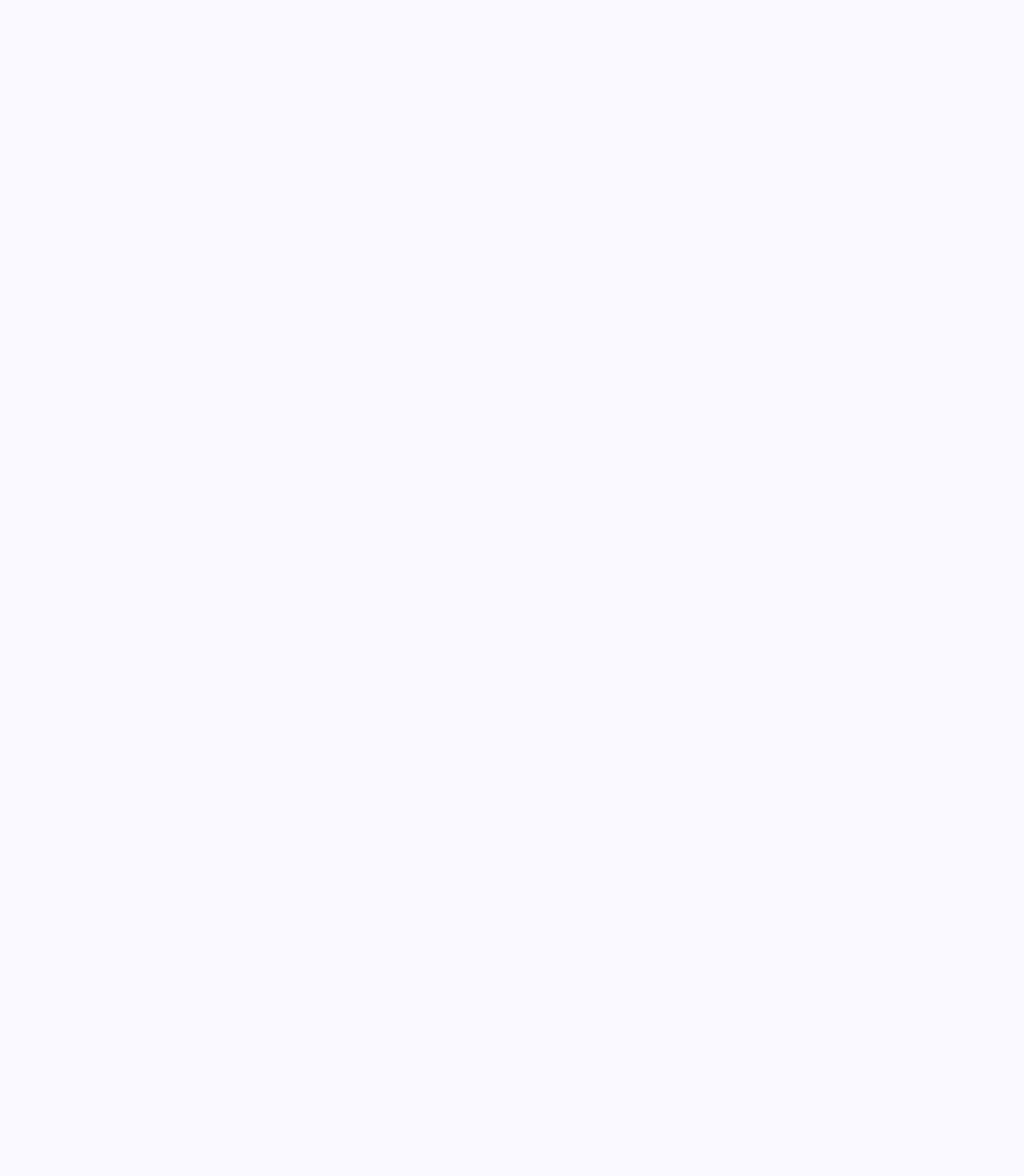
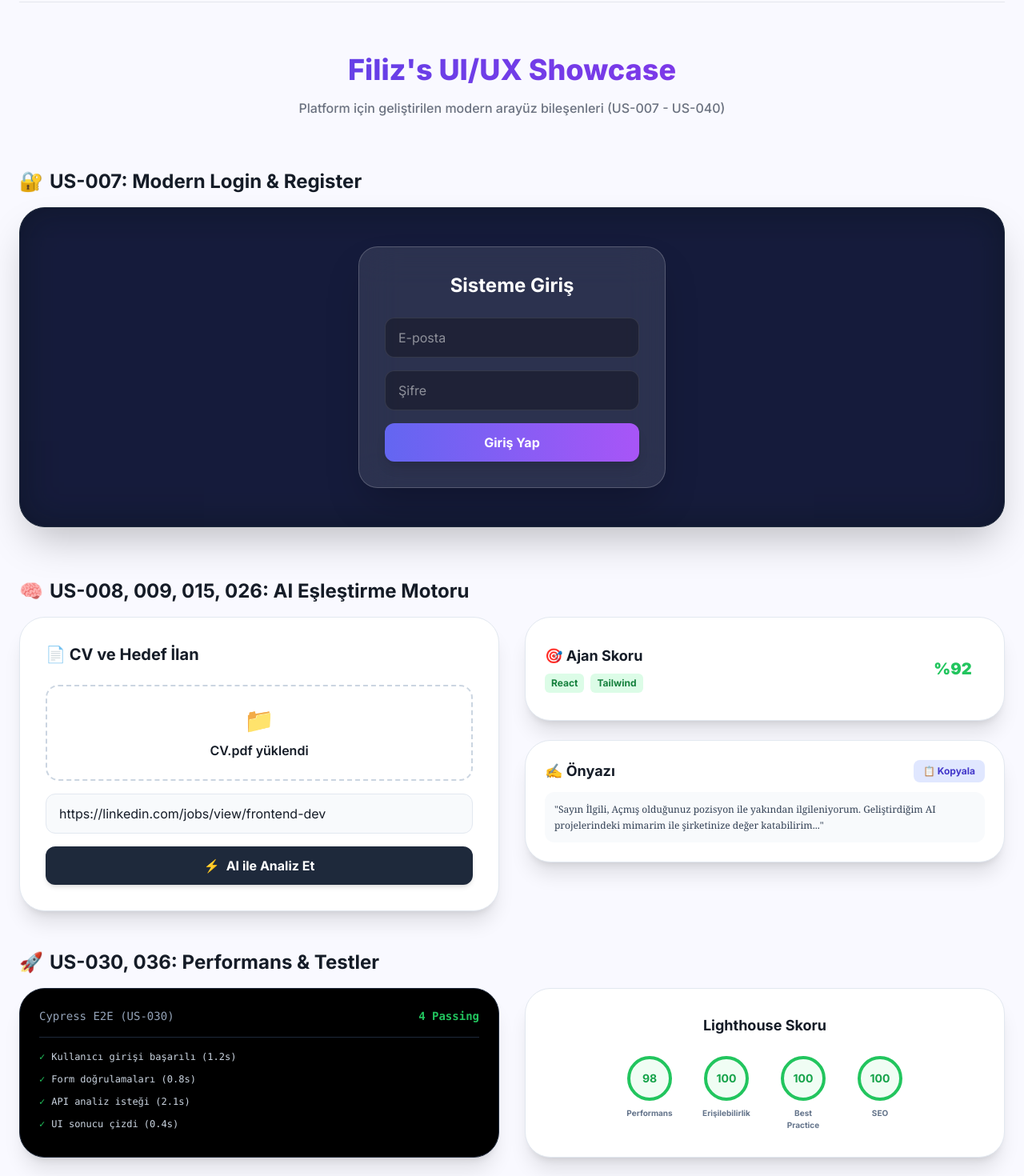
Before and after one commit to Rum-eysa/YZTA-bootcamp-Team-44, a Next.js app in the folder apps/web/: page / in a window 1280 px wide. Shown: the part 720-2190 px from the top of the page at 80% size. Before the commit the page ends 800 px from the top, so only its background shows below. Built offline with nearby package versions, Linux system fonts and the light colour scheme; no server answers.

Commit message:
Filiz: 12 User Story arayüz bileşenleri ve form tasarımları entegre edildi

```diff
--- a/apps/web/app/page.tsx
+++ b/apps/web/app/page.tsx
@@ -1,6 +1,11 @@
 import Link from "next/link";
 import { AppHeader } from "@/components/layout/AppHeader";
 import { AuthAwareLink } from "@/components/common/AuthAwareLink";
+
+// --- FİLİZ'İN BİLEŞENLERİ EKLENDİ ---
+import LoginComponent from "@/components/LoginComponent";
+import AiMatchComponent from "@/components/AiMatchComponent";
+import TechSpecsComponent from "@/components/TechSpecsComponent";
 
 export default function Home() {
   return (
@@ -8,6 +13,7 @@ export default function Home() {
       <AppHeader />
 
       <main className="max-w-container-max mx-auto px-margin-mobile md:px-lg py-16">
+        {/* TAKIMIN ORİJİNAL KODLARI BAŞLANGICI */}
         <div className="text-center max-w-3xl mx-auto">
           <h1 className="text-headline-lg md:text-[48px] md:leading-[56px] font-bold text-on-surface">
             Yapay Zeka Destekli Kariyer Platformu
@@ -33,10 +39,7 @@ export default function Home() {
               Ad, e-posta, bio, beceriler ve ton tercihinizi kaydedin. AI ajanları profilinizi
               hafızada tutar.
             </p>
-            <AuthAwareLink
-              href="/profile"
-              className="inline-block mt-4 text-primary text-body-sm font-semibold hover:underline"
-            >
+            <AuthAwareLink href="/profile" className="inline-block mt-4 text-primary text-body-sm font-semibold hover:underline">
               Profile git →
             </AuthAwareLink>
           </div>
@@ -46,10 +49,7 @@ export default function Home() {
             <p className="text-body-sm text-on-surface-variant">
               Şirket ve pozisyon bilgilerini girin, ilan metnini ekleyin ve AI analizini başlatın.
             </p>
-            <AuthAwareLink
-              href="/apply"
-              className="inline-block mt-4 text-primary text-body-sm font-semibold hover:underline"
-            >
+            <AuthAwareLink href="/apply" className="inline-block mt-4 text-primary text-body-sm font-semibold hover:underline">
               İlan ekle →
             </AuthAwareLink>
           </div>
@@ -59,14 +59,30 @@ export default function Home() {
             <p className="text-body-sm text-on-surface-variant">
               JWT tabanlı kimlik doğrulama ve modern güvenlik önlemleri ile verileriniz güvende.
             </p>
-            <Link
-              href="/register"
-              className="inline-block mt-4 text-primary text-body-sm font-semibold hover:underline"
-            >
+            <Link href="/register" className="inline-block mt-4 text-primary text-body-sm font-semibold hover:underline">
               Kayıt ol →
             </Link>
           </div>
         </div>
+        {/* TAKIMIN ORİJİNAL KODLARI BİTİŞİ */}
+
+        {/* --- FİLİZ'İN TASARIM VİTRİNİ BAŞLANGICI --- */}
+        <div className="mt-32 pt-16 border-t border-gray-300/50">
+          <div className="text-center mb-16">
+            <h2 className="text-4xl font-extrabold bg-clip-text text-transparent bg-gradient-to-r from-indigo-600 to-purple-600 mb-4">
+              Filiz's UI/UX Showcase
+            </h2>
+            <p className="text-gray-500 font-medium">Platform için geliştirilen modern arayüz bileşenleri (US-007 - US-040)</p>
+          </div>
+
+          <div className="space-y-12">
+            <LoginComponent />
+            <AiMatchComponent isDark={false} />
+            <TechSpecsComponent isDark={false} />
+          </div>
+        </div>
+        {/* --- FİLİZ'İN TASARIM VİTRİNİ BİTİŞİ --- */}
+
       </main>
     </div>
   );
--- /dev/null
+++ b/apps/web/components/AiMatchComponent.jsx
@@ -0,0 +1,59 @@
+import React, { useState } from "react";
+
+export default function AiMatchComponent({ isDark }) {
+  const [copied, setCopied] = useState(false);
+  const matchScore = 92;
+
+  const handleCopy = () => {
+    setCopied(true);
+    setTimeout(() => setCopied(false), 2000);
+  };
+
+  return (
+    <section className="mb-16">
+      <h2 className="text-2xl font-bold mb-4 flex items-center gap-2"><span>🧠</span> US-008, 009, 015, 026: AI Eşleştirme Motoru</h2>
+      <div className="grid grid-cols-1 lg:grid-cols-2 gap-8">
+        <div className={`p-8 rounded-[2rem] shadow-xl border ${isDark ? 'bg-slate-800 border-slate-700' : 'bg-white border-slate-200'}`}>
+          <h3 className="text-xl font-bold mb-6">📄 CV ve Hedef İlan</h3>
+          <div className="space-y-4">
+            <div className={`border-2 border-dashed rounded-2xl p-6 text-center ${isDark ? 'border-slate-600' : 'border-slate-300'}`}>
+              <div className="text-3xl mb-2">📁</div>
+              <p className="font-semibold">CV.pdf yüklendi</p>
+            </div>
+            <input type="text" defaultValue="https://linkedin.com/jobs/view/frontend-dev" className={`w-full border rounded-xl px-4 py-3 outline-none ${isDark ? 'bg-slate-900 border-slate-700 text-white' : 'bg-slate-50 border-slate-200'}`} />
+            <button className="w-full bg-slate-800 text-white font-bold py-3 rounded-xl shadow-md hover:bg-black transition flex justify-center items-center gap-2">
+              <span>⚡</span> AI ile Analiz Et
+            </button>
+          </div>
+        </div>
+
+        <div className="space-y-6">
+          <div className={`p-6 rounded-[2rem] shadow-xl border flex items-center justify-between ${isDark ? 'bg-slate-800 border-slate-700' : 'bg-white border-slate-200'}`}>
+            <div>
+              <h3 className="text-lg font-bold">🎯 Ajan Skoru</h3>
+              <div className="mt-2 flex gap-2">
+                <span className="bg-green-100 text-green-700 text-xs px-2 py-1 rounded-md font-bold">React</span>
+                <span className="bg-green-100 text-green-700 text-xs px-2 py-1 rounded-md font-bold">Tailwind</span>
+              </div>
+            </div>
+            <div className="relative w-20 h-20 flex items-center justify-center">
+              <span className="absolute text-xl font-black text-green-500">%{matchScore}</span>
+            </div>
+          </div>
+
+          <div className={`p-6 rounded-[2rem] shadow-xl border ${isDark ? 'bg-slate-800 border-slate-700' : 'bg-white border-slate-200'}`}>
+            <div className="flex justify-between items-center mb-3">
+              <h3 className="text-lg font-bold">✍️ Önyazı</h3>
+              <button onClick={handleCopy} className={`px-3 py-1.5 rounded-lg text-xs font-bold transition-colors ${copied ? 'bg-green-500 text-white' : 'bg-indigo-100 text-indigo-700'}`}>
+                {copied ? '✅ Kopyalandı' : '📋 Kopyala'}
+              </button>
+            </div>
+            <div className={`p-3 rounded-xl text-xs leading-relaxed font-serif ${isDark ? 'bg-slate-900 text-slate-300' : 'bg-slate-50 text-slate-700'}`}>
+              "Sayın İlgili, Açmış olduğunuz pozisyon ile yakından ilgileniyorum. Geliştirdiğim AI projelerindeki mimarim ile şirketinize değer katabilirim..."
+            </div>
+          </div>
+        </div>
+      </div>
+    </section>
+  );
+}
--- /dev/null
+++ b/apps/web/components/LoginComponent.jsx
@@ -0,0 +1,22 @@
+import React from "react";
+
+export default function LoginComponent() {
+  return (
+    <section className="mb-16">
+      <h2 className="text-2xl font-bold mb-4 flex items-center gap-2"><span>🔐</span> US-007: Modern Login & Register</h2>
+      <div className="relative rounded-[2rem] overflow-hidden shadow-2xl bg-slate-900 py-12 px-6 border border-slate-800">
+        <div className="absolute inset-0 bg-indigo-900 opacity-20 blur-xl"></div>
+        <div className="relative z-10 max-w-sm mx-auto bg-white/10 backdrop-blur-xl border border-white/20 p-8 rounded-3xl shadow-2xl">
+          <h3 className="text-2xl font-bold text-white text-center mb-6">Sisteme Giriş</h3>
+          <div className="space-y-4">
+            <input type="email" placeholder="E-posta" className="w-full bg-black/30 border border-white/10 rounded-xl px-4 py-3 text-white placeholder-white/50 focus:ring-2 focus:ring-indigo-400 outline-none transition" />
+            <input type="password" placeholder="Şifre" className="w-full bg-black/30 border border-white/10 rounded-xl px-4 py-3 text-white placeholder-white/50 focus:ring-2 focus:ring-indigo-400 outline-none transition" />
+            <button className="w-full bg-gradient-to-r from-indigo-500 to-purple-500 text-white font-bold py-3 rounded-xl shadow-lg transform transition hover:scale-[1.02]">
+              Giriş Yap
+            </button>
+          </div>
+        </div>
+      </div>
+    </section>
+  );
+}
--- /dev/null
+++ b/apps/web/components/TechSpecsComponent.jsx
@@ -0,0 +1,39 @@
+import React from "react";
+
+export default function TechSpecsComponent({ isDark }) {
+  return (
+    <section className="mb-16">
+      <h2 className="text-2xl font-bold mb-4 flex items-center gap-2"><span>🚀</span> US-030, 036: Performans & Testler</h2>
+      <div className="grid grid-cols-1 md:grid-cols-2 gap-8">
+
+        <div className={`p-6 rounded-[2rem] shadow-xl border font-mono text-sm overflow-hidden ${isDark ? 'bg-slate-900 border-slate-700' : 'bg-black border-slate-800'} text-slate-300`}>
+           <div className="flex items-center justify-between mb-4 pb-4 border-b border-slate-800">
+             <span className="text-slate-400">Cypress E2E (US-030)</span>
+             <span className="text-green-500 font-bold">4 Passing</span>
+           </div>
+           <ul className="space-y-3 text-xs">
+             <li className="flex items-center gap-2"><span className="text-green-500">✓</span> Kullanıcı girişi başarılı (1.2s)</li>
+             <li className="flex items-center gap-2"><span className="text-green-500">✓</span> Form doğrulamaları (0.8s)</li>
+             <li className="flex items-center gap-2"><span className="text-green-500">✓</span> API analiz isteği (2.1s)</li>
+             <li className="flex items-center gap-2"><span className="text-green-500">✓</span> UI sonucu çizdi (0.4s)</li>
+           </ul>
+        </div>
+
+        <div className={`p-8 rounded-[2rem] shadow-xl border flex flex-col justify-center items-center ${isDark ? 'bg-slate-800 border-slate-700' : 'bg-white border-slate-200'}`}>
+          <h3 className="text-lg font-bold mb-6 text-center w-full">Lighthouse Skoru</h3>
+          <div className="flex gap-4 sm:gap-8 justify-center w-full">
+            {[{ label: "Performans", score: 98 }, { label: "Erişilebilirlik", score: 100 }, { label: "Best Practice", score: 100 }, { label: "SEO", score: 100 }].map((item, idx) => (
+              <div key={idx} className="flex flex-col items-center gap-2">
+                <div className="w-14 h-14 rounded-full border-4 border-green-500 flex items-center justify-center text-green-600 font-bold text-sm bg-green-50">
+                  {item.score}
+                </div>
+                <span className={`text-[10px] font-bold text-center w-16 ${isDark ? 'text-slate-400' : 'text-slate-500'}`}>{item.label}</span>
+              </div>
+            ))}
+          </div>
+        </div>
+
+      </div>
+    </section>
+  );
+}
--- a/apps/web/package.json
+++ b/apps/web/package.json
@@ -10,10 +10,11 @@
   },
   "dependencies": {
     "@hookform/resolvers": "^3.3.2",
+    "@uiw/react-markdown-preview": "^4.1.1",
     "@uiw/react-md-editor": "^4.1.1",
-    "@uiw/react-markdown-preview": "^4.1.1",
     "axios": "^1.6.2",
     "clsx": "^2.0.0",
+    "framer-motion": "^12.42.2",
     "lucide-react": "^0.294.0",
     "next": "14.2.35",
     "react": "18.3.1",
```
Also changed, not shown: 1 other file (tests, documents, lock files or other folders).
